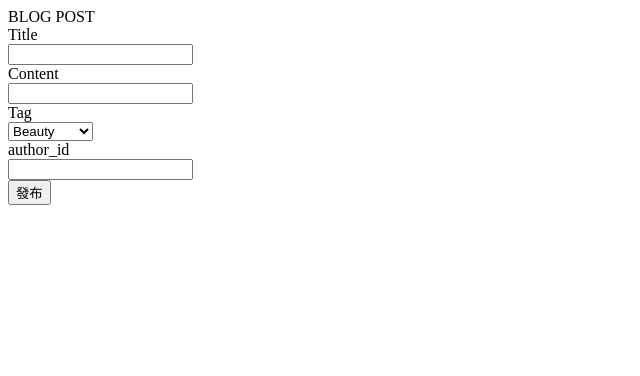
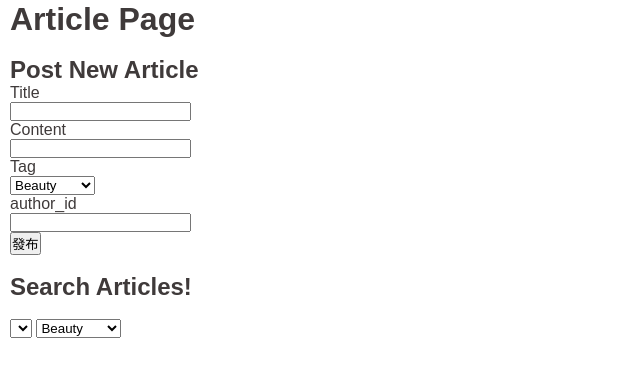
Before and after one commit to KevinZTW/Firebase-Practice, a plain HTML site: page Post.html in a window 1280 px wide. Shown: the whole page, without its empty margins (0-640 px from the left). Drawn offline with Linux system fonts and the light colour scheme; no server answers.

Commit message:
work on post page

```diff
--- a/Post.html
+++ b/Post.html
@@ -6,8 +6,10 @@
     <title>Post</title>
 </head>
 <body>
+    <h1>Article Page</h1>
+    <br>
+    <h2>Post New Article</h2>
         <div class=“recipient”>
-            <div class=“title”>BLOG POST</div>
             <div class=“line”>
                 <div class=“text”>Title</div>
                 <div class=“input”>
@@ -37,6 +39,17 @@
                 </div>
             </div>
             <button id="publish">發布</button>
+            <br>
+            <br>
+            <h2>Search Articles!</h2>
+            <br>
+            <select name="search-id"></select>
+            <select name="search-tag">
+                <option value=“Beauty”>Beauty</option>
+                <option value=“Gossiping”>Gossiping</option>
+                <option value=“SchoolLife”>SchoolLife</option>
+            </select>
+
 </main>
 
 
@@ -73,5 +86,5 @@
 
 
 <script src="lib.js"></script>
-<script src="app.js"></script>
-<link rel="stylesheet" href="./style.css">
+<script src="post.js"></script>
+<link rel="stylesheet" href="./post.css">
--- /dev/null
+++ b/post.css
@@ -0,0 +1,11 @@
+* {
+    margin: 0px;
+    padding: 0px;
+    box-sizing: border-box;
+  }
+body {
+    font-size: 16px;
+    font-family: "Noto Sans TC", "微軟正黑體", "新細明體", arial, sans-serif;
+    color: #3f3a3a;
+    padding:1px 10px;
+  }
--- a/app.js
+++ b/post.js
@@ -17,5 +17,7 @@ app.get("#publish").addEventListener("click", function(){
 
 app.addDate=function(){
 
+}
+//-------------------------------------< The New Part>-----------
 
-}
+//Get friend list and show on query seleciton
--- a/style.css
+++ /dev/null
@@ -1,4 +0,0 @@
-.title{
-    background:burlywood
-
-}
```
